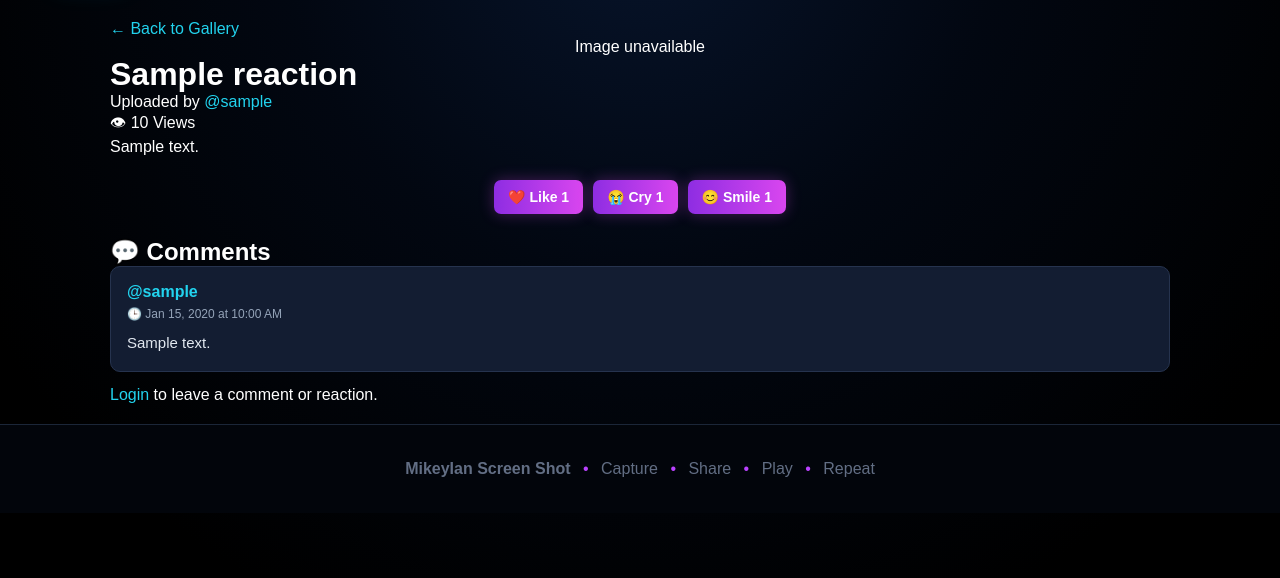
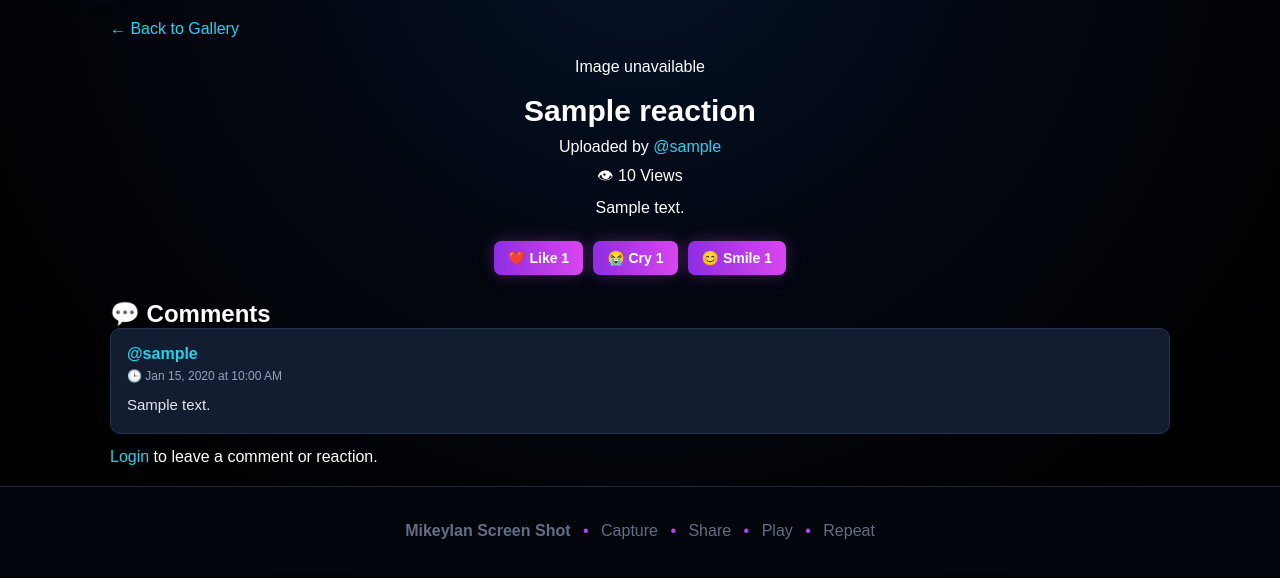
Before and after one commit to MikeyIan/screenshot, a Flask app: page /view/1 in a window 1280 px wide. Shown: the part 85-663 px from the top of the page. Run offline with Flask 3, Linux system fonts and the light colour scheme; a database or web service that is not in the repository returns one stand-in record (values such as "Sample title"); some libraries are stand-ins or nearby versions.

Commit message:
Final Peer Review - Fix screenshot detail page alignment
This update centers the screenshot image, adjusts the layout for the screenshot detail page, and styles the comments section for better readability.

```diff
--- a/static/style.css
+++ b/static/style.css
@@ -2145,3 +2145,149 @@ footer span {
     font-size: 14px;
     white-space: nowrap;
 }
+
+/* ==========================================
+   FINAL PEER REVIEW UPDATE - STEP 6
+   Fix Screenshot Detail Page Alignment
+   ========================================== */
+
+/* Center the screenshot image */
+.view-page .view-image-container {
+    display: flex;
+    justify-content: center;
+    align-items: center;
+    width: 100%;
+    margin: 20px auto 0;
+}
+
+/* Keep the screenshot centered and prevent it
+   from becoming too large */
+.view-page .view-large-image {
+    display: block;
+    width: auto;
+    height: auto;
+    max-width: 100%;
+    max-height: 500px;
+    object-fit: contain;
+    margin: 0 auto;
+    border-radius: 12px;
+}
+
+/* Make the screenshot information section
+   use the available width */
+.view-page .view-info {
+    width: 100%;
+    max-width: 1100px;
+    margin: 0 auto;
+}
+
+/* Center the title, uploader, views,
+   and screenshot description */
+.view-page .view-info > h1,
+.view-page .view-info > .view-user,
+.view-page .view-info > .view-count,
+.view-page .view-info > .view-description {
+    display: block;
+    width: 100%;
+    text-align: center;
+    margin-left: auto;
+    margin-right: auto;
+}
+
+/* Style and space the screenshot title */
+.view-page .view-info > h1 {
+    font-size: 30px;
+    margin-top: 18px;
+    margin-bottom: 10px;
+}
+
+/* Add spacing to the uploader, views,
+   and description */
+.view-page .view-info > .view-user,
+.view-page .view-info > .view-count,
+.view-page .view-info > .view-description {
+    margin-top: 6px;
+    margin-bottom: 8px;
+}
+
+/* Center Like, Cry, and Smile buttons
+   directly underneath the screenshot details */
+.view-page .view-reactions {
+    display: flex;
+    flex-direction: row;
+    justify-content: center;
+    align-items: center;
+    flex-wrap: wrap;
+    gap: 10px;
+    margin: 24px auto;
+}
+
+/* Prevent reaction forms from stretching */
+.view-page .view-reactions form {
+    display: inline-flex;
+    width: auto;
+    margin: 0;
+}
+
+/* Keep reaction buttons compact */
+.view-page .view-reactions .reaction-button {
+    width: auto;
+    padding: 9px 14px;
+    font-size: 14px;
+    white-space: nowrap;
+}
+
+/* Keep the comments section left-aligned */
+.view-page .view-comments {
+    width: 100%;
+    margin-top: 25px;
+    text-align: left;
+}
+
+/* Display each comment in a separate box */
+.view-page .view-comment-item {
+    background: #131d32;
+    border: 1px solid #26334e;
+    border-radius: 10px;
+    padding: 16px;
+    margin-bottom: 14px;
+    text-align: left;
+}
+
+/* Keep usernames cyan */
+.view-page .comment-username {
+    color: #22d3ee;
+    font-weight: bold;
+    text-decoration: none;
+}
+
+/* Style the comment date and time */
+.view-page .comment-date {
+    color: #94a3b8;
+    font-size: 12px;
+    margin: 6px 0 10px;
+}
+
+/* Make comment text readable */
+.view-page .comment-message {
+    color: #e2e8f0;
+    font-size: 15px;
+    line-height: 1.6;
+    overflow-wrap: anywhere;
+}
+
+/* Adjust layout for mobile devices */
+@media (max-width: 600px) {
+
+    .view-page .view-large-image {
+        max-height: 350px;
+    }
+
+    .view-page .view-info > h1 {
+        font-size: 24px;
+    }
+
+    .view-page .view-comment-item {
+        padding: 12px;
+    }
+}
```
